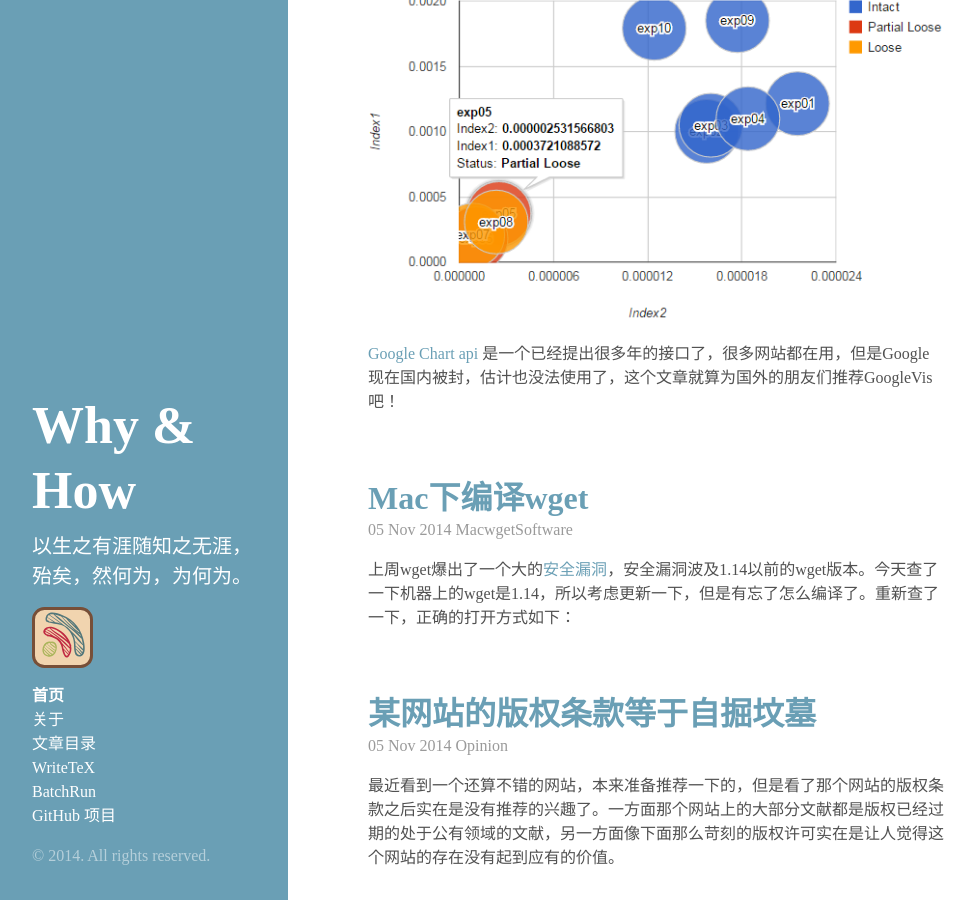
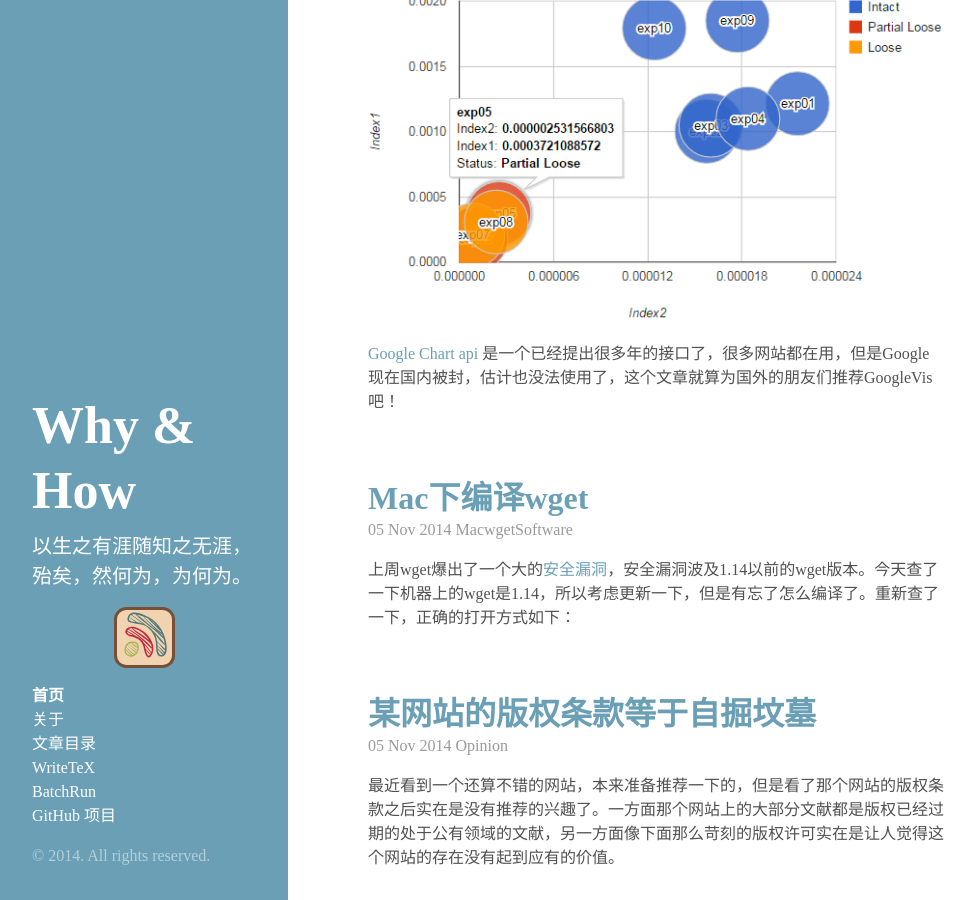
Before and after one commit to wanglongqi/wanglongqi.github.io, a Jekyll site: the page built from index.html, in a window 1280 px wide and 900 px high, scrolled down 347 px. Shown: the whole window, without its empty margins (0-975 px from the left). Built offline with Jekyll 4.4.1, drawn with Linux system fonts in a browser that asks for light colours; the list of posts is cut into pages by our own code.

Commit message:
no message

```diff
--- a/_includes/sidebar.html
+++ b/_includes/sidebar.html
@@ -4,7 +4,7 @@
       <h1><a href="/">{{ site.title }}</a></h1>
       <a href="https://feeds.feedburner.com/WhyHow">
       <p class="lead">{{ site.description }} </p>
-      <p class="lead"><img src="/public/rss.svg" /></a></p>
+      <p class="lead" align="center"><img src="/public/rss.svg" /></a></p>
     </div>
 
     <ul class="sidebar-nav">
```
